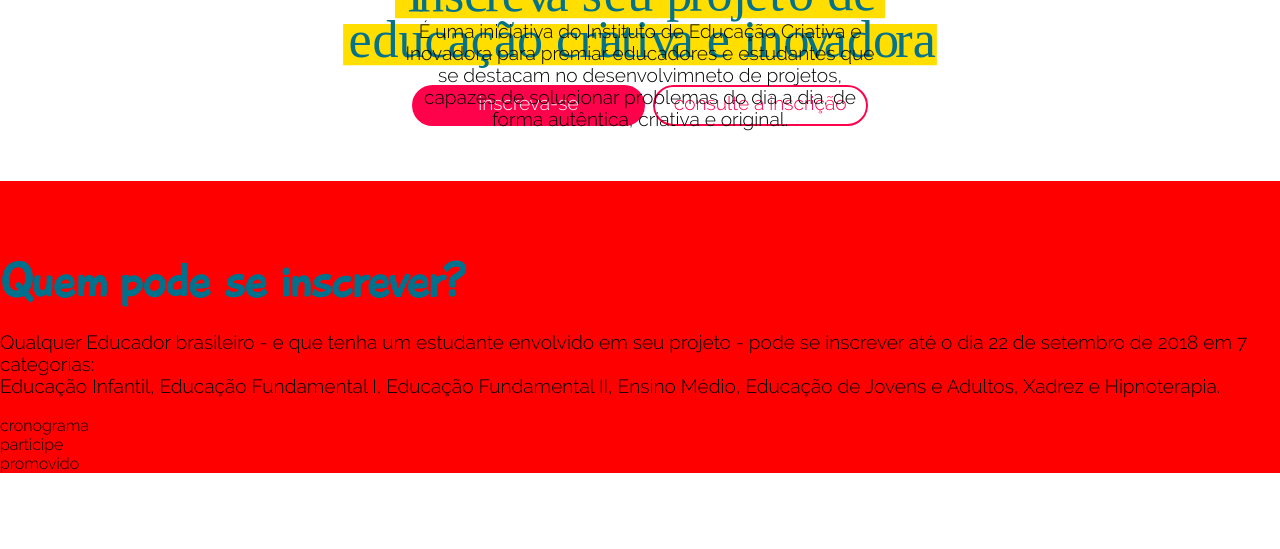
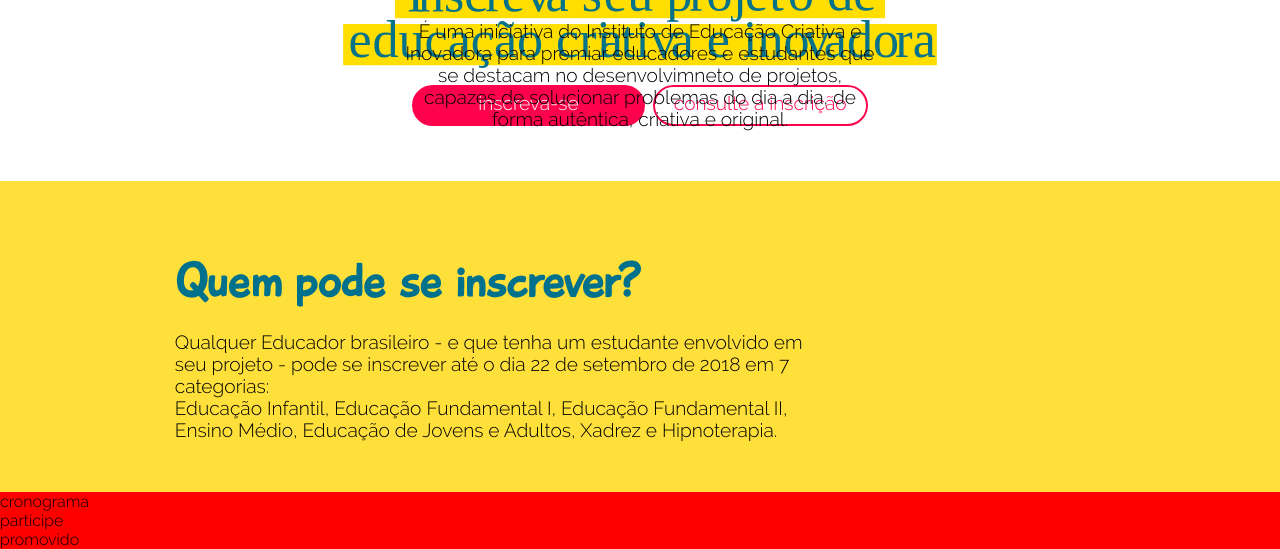
Before and after one commit to elUrso/hotkoa, a website: page concurso/index.html in a window 1280 px wide. Shown: the part 648-1197 px from the top of the page. Before the commit the page ends 1121 px from the top, so only its background shows below. Drawn offline with nearby package versions, Linux system fonts and the light colour scheme.

Commit message:
Import hand2 from IA

```diff
--- a/concurso/style.css
+++ b/concurso/style.css
@@ -18,6 +18,7 @@
     --header-bg-color: rgb(0, 113, 140);
     --red: rgb(255, 2, 76);
     --green: rgb(0, 113, 140);
+    --yellow: rgb(255, 224, 59);
 }
 
 body {
@@ -155,7 +156,7 @@ p {
 @media screen and (max-width: 1200px) {
     .img-hand1 {
         position: relative;
-        left: calc(100% - 1200px)
+        left: calc(100% - 1200px);
     }
 }
 
@@ -207,7 +208,8 @@ p {
     border-radius: 1.5rem;
     padding: 0.3rem 1.2rem 0.8rem 1.2rem;
     height: 1em;
-    margin-bottom: 1rem;    color: var(--red);
+    margin-bottom: 1rem;
+    color: var(--red);
     border: 2px solid var(--red);
     transition: background-color 0.2s, color 0.2s;
 }
@@ -245,5 +247,24 @@ p {
     max-width: 30em;
     text-align: center;
     flex-flow: column;
-    padding-bottom: 2rem;
+    padding: 0rem 1rem 2rem 1rem;
 }
+
+.descricao {
+    z-index: 1;
+    background-color: var(--yellow);
+    align-self: start;
+    justify-self:stretch;
+    text-align: left;
+    padding: 0rem 1rem 2rem 12rem;
+}
+
+.queminscreve {
+    max-width: 40rem;
+}
+
+@media screen and (max-width: 1366px) {
+    .descricao {
+        padding-left: calc(12rem - (1366px - 100vw) * 0.2);
+    }
+}
```
Also changed, not shown: concurso/img/hand2.svg (added), res/hand2.svg (added), 1 other file.
